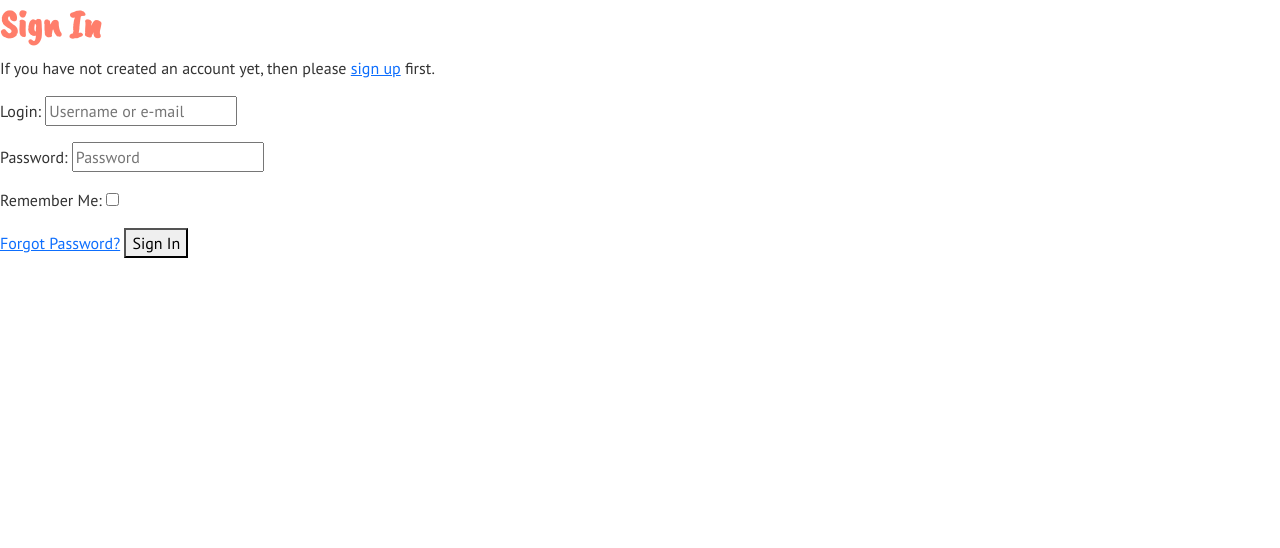
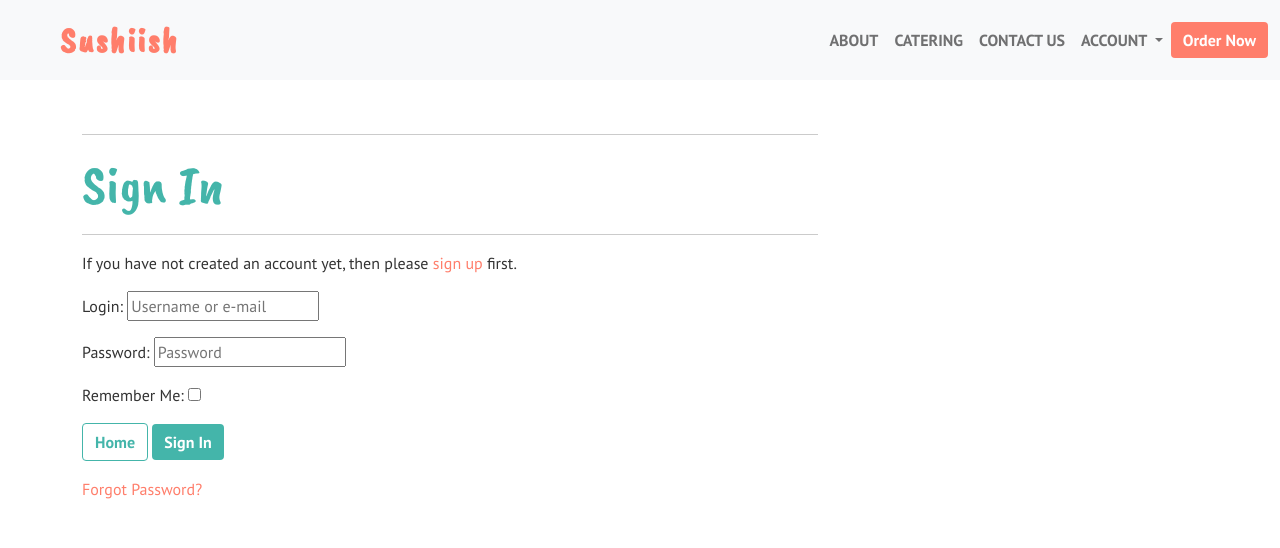
Before and after one commit to thanh-cao/ms4-sushiish-django, a Django app: page /accounts/login/ in a window 1280 px wide. Shown: the top 548 px of the page. Run offline with Django 3.2, Linux system fonts and the light colour scheme; some libraries are stand-ins or nearby versions.

Commit message:
rename button class names for consistency

```diff
--- a/cart/templates/cart/includes/order-total-card.html
+++ b/cart/templates/cart/includes/order-total-card.html
@@ -19,7 +19,7 @@
         </div>
     </div>
     <div class="text-end px-3 py-2">
-        <button id="checkout-btn" class="btn btn-primary">
+        <button id="checkout-btn" class="btn btn-salmon">
             <i class="fa-solid fa-lock text-white mr-2"></i>
             Proceed to checkout
         </button>
--- a/checkout/templates/checkout/checkout-success.html
+++ b/checkout/templates/checkout/checkout-success.html
@@ -189,11 +189,11 @@
 
                 <div class="my-3">
                     {% if page_type == 'history' %}
-                    <a href="{% url 'profile' %}" class="btn btn-secondary btn-md px-4">
+                    <a href="{% url 'profile' %}" class="btn btn-avocado btn-md px-4">
                         Back to profile
                     </a>
                     {% else%}
-                    <a href="{% url 'products' %}" class="btn btn-secondary btn-md px-4">
+                    <a href="{% url 'products' %}" class="btn btn-avocado btn-md px-4">
                         Back to shopping
                     </a>
                     {% endif %}
--- a/checkout/templates/checkout/checkout.html
+++ b/checkout/templates/checkout/checkout.html
@@ -107,7 +107,7 @@
                             </fieldset>
 
                             <div class="text-end px-3 py-2">
-                                <button type="submit" class="btn btn-secondary">
+                                <button type="submit" class="btn btn-avocado">
                                     <i class="fa-solid fa-lock text-white mr-2"></i>
                                     Complete order
                                 </button>
--- a/products/templates/products/product_detail.html
+++ b/products/templates/products/product_detail.html
@@ -45,7 +45,7 @@
             </div>
         </div>
         <div class="px-4 pt-3 row g-0">
-            <button class="btn btn-primary btn-block fs-5" type="submit">
+            <button class="btn btn-salmon btn-block fs-5" type="submit">
                 <i class="fa-solid fa-shopping-cart text-white"></i>
                 Add to cart ($<span class="add-total">{{ product.price|floatformat:2 }}</span>)
             </button>
--- a/profiles/templates/profiles/includes/address-form.html
+++ b/profiles/templates/profiles/includes/address-form.html
@@ -41,8 +41,8 @@
             </div>
 
             <div class="text-end mt-3">
-                <a href="{% url 'profile' %}" class="btn btn-outline-primary" role="button">Cancel</a>
-                <button class="btn btn-primary" role="submit">Submit</button>
+                <a href="{% url 'profile' %}" class="btn btn-outline-salmon" role="button">Cancel</a>
+                <button class="btn btn-salmon" role="submit">Submit</button>
             </div>
         </div>
     </div>
--- a/profiles/templates/profiles/includes/update-info-form.html
+++ b/profiles/templates/profiles/includes/update-info-form.html
@@ -20,8 +20,8 @@
                 <label for="email">Email</label>
             </div>
             <div class="text-end mt-3">
-                <a href="{% url 'profile' %}" class="btn btn-outline-primary" role="button">Cancel</a>
-                <button class="btn btn-primary" role="submit">Submit</button>
+                <a href="{% url 'profile' %}" class="btn btn-outline-salmon" role="button">Cancel</a>
+                <button class="btn btn-salmon" role="submit">Submit</button>
             </div>
         </div>
     </div>
--- a/static/css/base.css
+++ b/static/css/base.css
@@ -87,51 +87,67 @@ h3 {
   color: var(--color-salmon);
 }
 
-.btn-primary {
+.btn-salmon {
   background-color: var(--color-salmon);
   color: #fff;
   border: none;
   font-weight: 700;
 }
 
-.btn-primary:hover,
-.btn-primary:focus,
-.btn-primary:active {
+.btn-salmon:hover,
+.btn-salmon:focus,
+.btn-salmon:active {
   background-color: var(--color-avocado);
   border: var(--color-avocado);
   color: #fff;
   box-shadow: 0 0 0 0.25rem #097167;
 }
 
-.btn-secondary {
+.btn-avocado {
   background-color: var(--color-avocado);
   color: #fff;
   border: none;
   font-weight: 700;
 }
 
-.btn-secondary:hover,
-.btn-secondary:focus,
-.btn-secondary:active {
+.btn-avocado:hover,
+.btn-avocado:focus,
+.btn-avocado:active {
   background-color: var(--color-salmon);
   border: var(--color-salmon);
   color: #fff;
   box-shadow: 0 0 0 0.25rem #963728;
 }
 
-.btn-outline-primary {
+.btn-outline-salmon {
   background-color: transparent;
   color: var(--color-salmon);
   border: 1px solid var(--color-salmon);
   font-weight: 700;
 }
 
-.btn-outline-primary:hover,
-.btn-outline-primary:focus,
-.btn-outline-primary:active {
+.btn-outline-salmon:hover,
+.btn-outline-salmon:focus,
+.btn-outline-salmon:active {
   background-color: transparent;
   color: var(--color-avocado);
   border: 1px solid var(--color-avocado);
+  font-weight: 700;
+}
+
+.btn-outline-avocado {
+  background-color: transparent;
+  color: var(--color-avocado);
+  border: 1px solid var(--color-avocado);
+  font-weight: 700;
+}
+
+.btn-outline-avocado:hover,
+.btn-outline-avocado:focus,
+.btn-outline-avocado:active {
+  background-color: transparent;
+  color: var(--color-salmon);
+  border: 1px solid var(--color-salmon);
   font-weight: 700;
 }
 
--- a/templates/allauth/account/base.html
+++ b/templates/allauth/account/base.html
@@ -1 +1,21 @@
 {% extends "base.html" %}
+{% load static %}
+
+{% block page_header %}
+{% include 'includes/index-nav.html' %}
+{% endblock %}
+
+{% block content %}
+<main class="p-5">
+    <div class="container header-container">
+        <div class="row">
+            <div class="col-8">
+                <div class="allauth-form-inner-content">
+                    {% block inner_content %}
+                    {% endblock %}
+                </div>
+            </div>
+        </div>
+    </div>
+</main>
+{% endblock %}
--- a/templates/allauth/account/login.html
+++ b/templates/allauth/account/login.html
@@ -5,10 +5,11 @@
 
 {% block head_title %}{% trans "Sign In" %}{% endblock %}
 
-{% block content %}
+{% block inner_content %}
 
-<h1>{% trans "Sign In" %}</h1>
-
+<hr>
+<h2 class="text-avocado display-4">{% trans "Sign In" %}</h2>
+<hr>
 {% get_providers as socialaccount_providers %}
 
 {% if socialaccount_providers %}
@@ -30,7 +31,7 @@ for a {{ site_name }} account and sign in below:{% endblocktrans %}</p>
 
 {% else %}
 <p>{% blocktrans %}If you have not created an account yet, then please
-<a href="{{ signup_url }}">sign up</a> first.{% endblocktrans %}</p>
+<a class="text-decoration-none text-salmon" href="{{ signup_url }}">sign up</a> first.{% endblocktrans %}</p>
 {% endif %}
 
 <form class="login" method="POST" action="{% url 'account_login' %}">
@@ -39,8 +40,11 @@ for a {{ site_name }} account and sign in below:{% endblocktrans %}</p>
   {% if redirect_field_value %}
   <input type="hidden" name="{{ redirect_field_name }}" value="{{ redirect_field_value }}" />
   {% endif %}
-  <a class="button secondaryAction" href="{% url 'account_reset_password' %}">{% trans "Forgot Password?" %}</a>
-  <button class="primaryAction" type="submit">{% trans "Sign In" %}</button>
+  <a class="btn btn-outline-avocado" href="{% url 'home' %}">Home</a>
+  <button class="btn btn-avocado" type="submit">{% trans "Sign In" %}</button>
+  <div class="mt-3">
+    <a class="text-decoration-none text-salmon" href="{% url 'account_reset_password' %}">{% trans "Forgot Password?" %}</a>
+  </div>
 </form>
 
 {% endblock %}
--- /dev/null
+++ b/templates/includes/index-nav.html
@@ -0,0 +1,49 @@
+<nav class="navbar navbar-expand-md navbar-light bg-light fixed-top">
+    <div class="container-fluid">
+        <a class="navbar-brand ms-md-5" href="{% url 'home' %}">Sushiish</a>
+        <a href="{% url 'products' %}" class="btn btn-salmon d-block d-md-none ms-auto me-3" role="button">Order Now</a>
+        <button class="navbar-toggler" type="button" data-bs-toggle="collapse" data-bs-target="#sushiish-navbar"
+            aria-controls="sushiish-navbar" aria-expanded="false" aria-label="Toggle navigation">
+            <span class="navbar-toggler-icon">
+                <i class="fa-solid fa-bars"></i>
+            </span>
+        </button>
+        <div class="collapse navbar-collapse" id="sushiish-navbar">
+            <ul class="navbar-nav ms-auto mb-2 mb-lg-0 text-end">
+                <li class="nav-item">
+                    <a class="nav-link" href="#about">About</a>
+                </li>
+                <li class="nav-item">
+                    <a class="nav-link" href="#catering">Catering</a>
+                </li>
+                <li class="nav-item">
+                    <a class="nav-link" href="#contact">Contact Us</a>
+                </li>
+                <li class="nav-item dropdown">
+                    <a class="nav-link dropdown-toggle" href="#" id="navbarDropdown" role="button"
+                        data-bs-toggle="dropdown" aria-expanded="false">
+                        Account
+                    </a>
+                    <ul class="dropdown-menu text-end text-md-start" aria-labelledby="navbarDropdown">
+                        {% if request.user.is_authenticated %}
+                        <li class="dropdown-item">
+                            <a href="{% url 'profile' %}">Profile</a>
+                        </li>
+                        <li class="dropdown-item">
+                            <a href="{% url 'account_logout' %}">Logout</a>
+                        </li>
+                        {% else %}
+                        <li>
+                            <a class="dropdown-item" href="{% url 'account_login' %}">Log In</a>
+                        </li>
+                        <li>
+                            <a class="dropdown-item" href="{% url 'account_signup' %}">Register</a>
+                        </li>
+                        {% endif %}
+                    </ul>
+                </li>
+            </ul>
+            <a href="{% url 'products' %}" class="btn btn-salmon d-none d-md-block" role="button">Order Now</a>
+        </div>
+    </div>
+</nav>
--- a/templates/includes/toasts/toast-success.html
+++ b/templates/includes/toasts/toast-success.html
@@ -48,7 +48,7 @@
                     Spend <strong>$100</strong> to get {{ discount_percentage }}% discount!
                     </p>
                     {% endif %}
-                    <a href="{% url 'view_cart' %}" class="btn btn-secondary w-100 rounded-0">
+                    <a href="{% url 'view_cart' %}" class="btn btn-avocado w-100 rounded-0">
                         <span class="text-uppercase">Go To Secure Checkout</span>
                         <span class="icon">
                             <i class="fas fa-lock text-white"></i>
```
Also changed, not shown: home/templates/home/index.html (+5 -54 lines).
